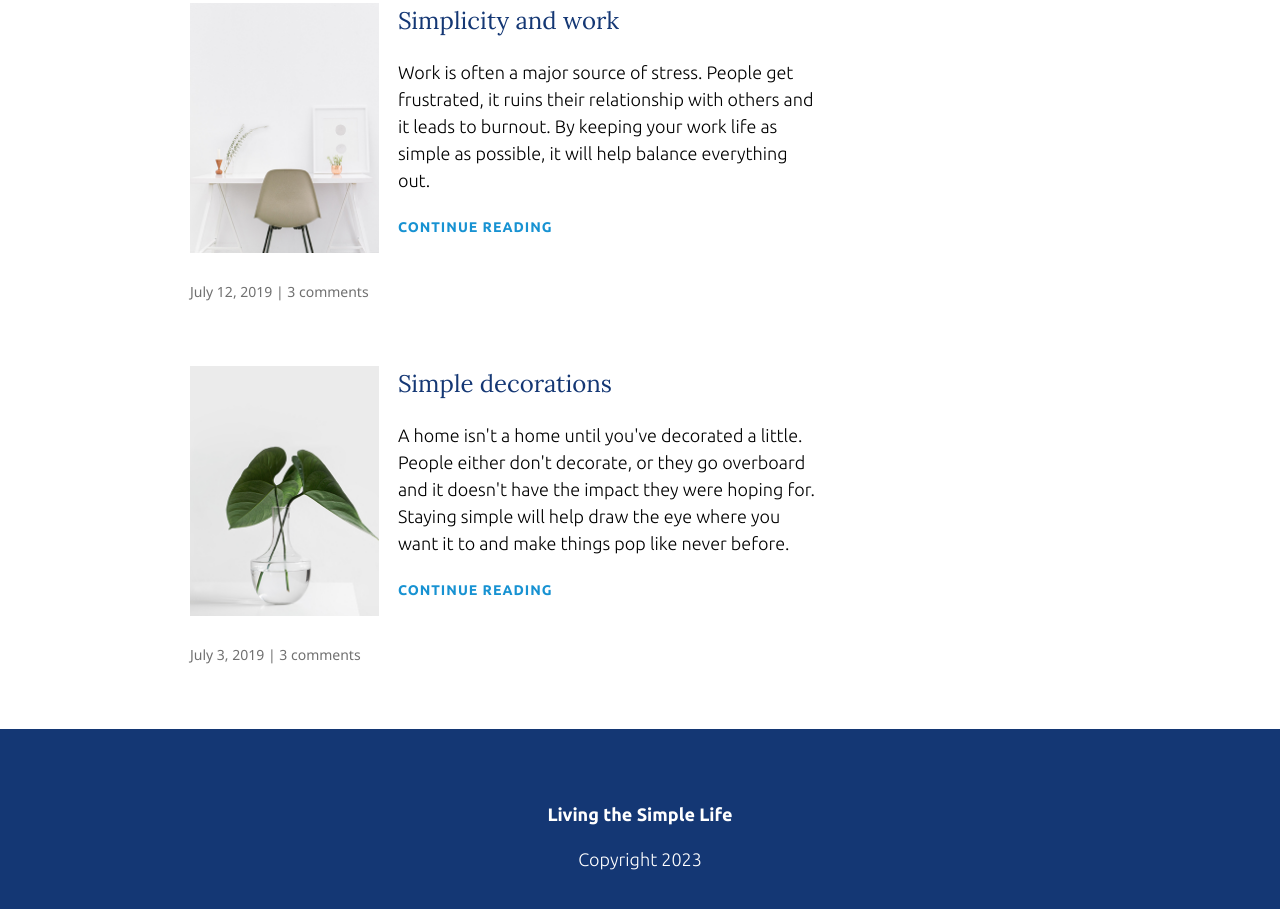
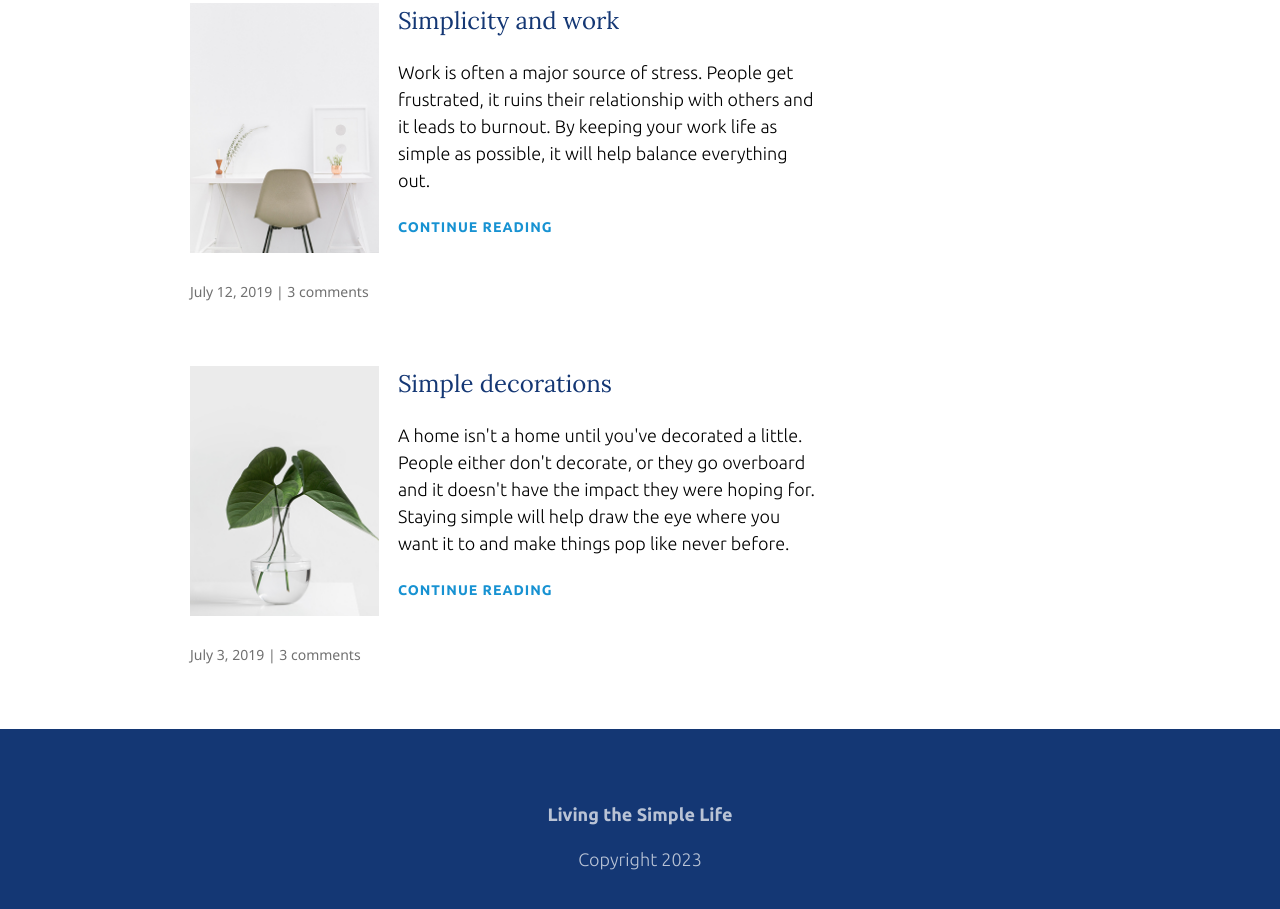
Before and after one commit to mf-dlcz/livingTheSimpleLife, a website built with Vite: page index.html in a window 1280 px wide. Shown: the part 1323-2232 px from the top of the page. Built offline with nearby package versions, Linux system fonts and the light colour scheme.

Commit message:
Updated the footer text opacity

```diff
--- a/css/styles.css
+++ b/css/styles.css
@@ -123,7 +123,7 @@ header {
 
 footer {
     background-color: #143774;
-    color: #FFFFFF;
+    color: rgba(255, 255, 255, 0.70);
     font-size: 18px;
     text-align: center;
     padding: 3em 0;
```
